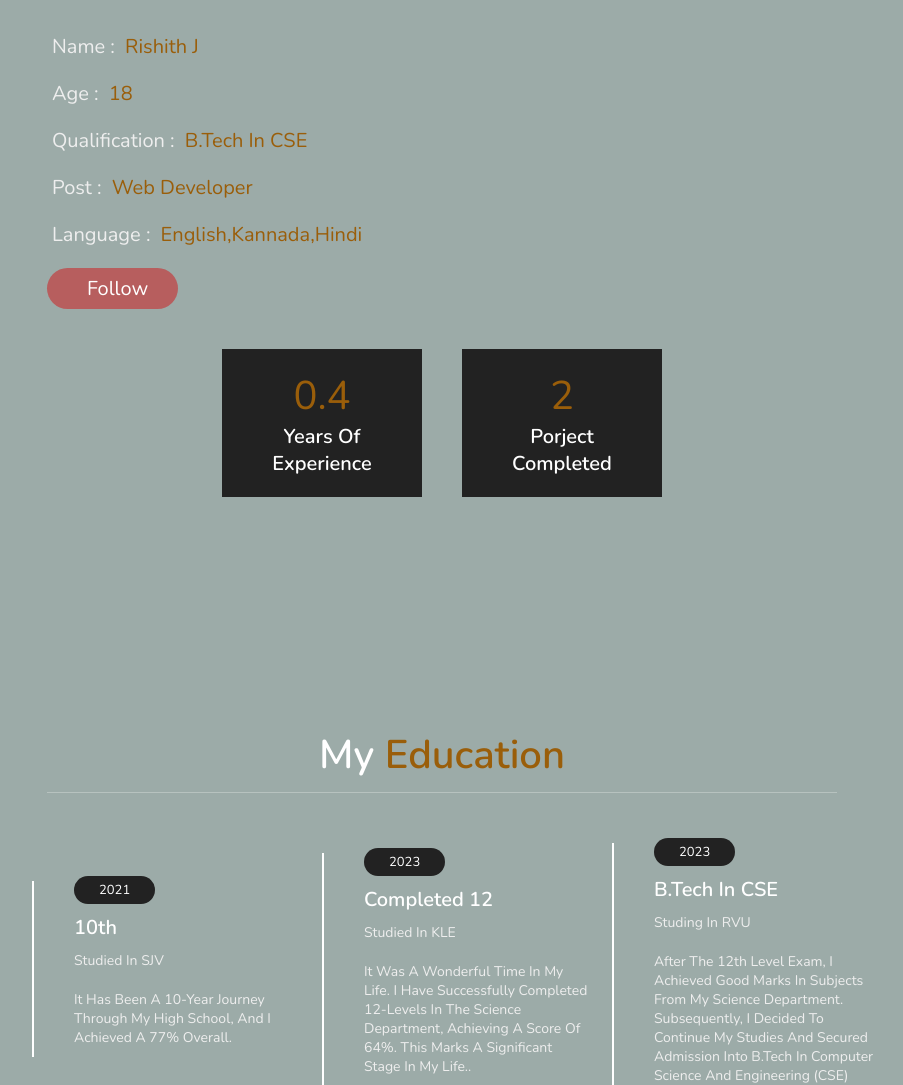
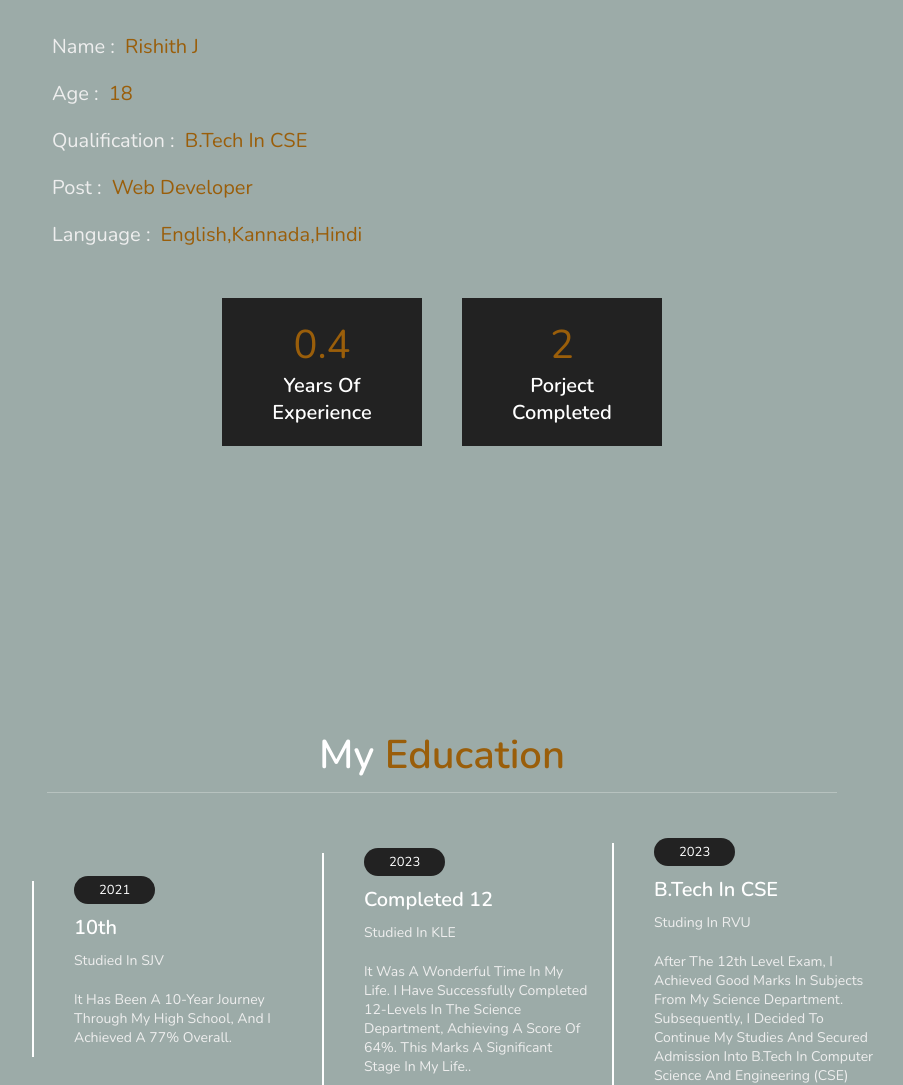
Before and after one commit to rishith55/Portfolio, a plain HTML site: page index.html in a window 1280 px wide. Shown: the part 892-1977 px from the top of the page, without its empty margins (373-1276 px from the left). Drawn offline with nearby package versions, Linux system fonts and the light colour scheme; files whose address does not match are found by name.

Commit message:
Update index.html

```diff
--- a/index.html
+++ b/index.html
@@ -59,7 +59,6 @@
         <h3> <span> qualification : </span> B.Tech in CSE </h3>
         <h3> <span> post : </span> Web Developer </h3>
         <h3> <span> language : </span> English,Kannada,Hindi </h3>
-        <a href="https://www.facebook.com/freewebsitecode/"><button class="btn"><i class="fab fa-facebook-f"></i> Follow </button></a>
     </div>
     <div class="counter">
 
```
